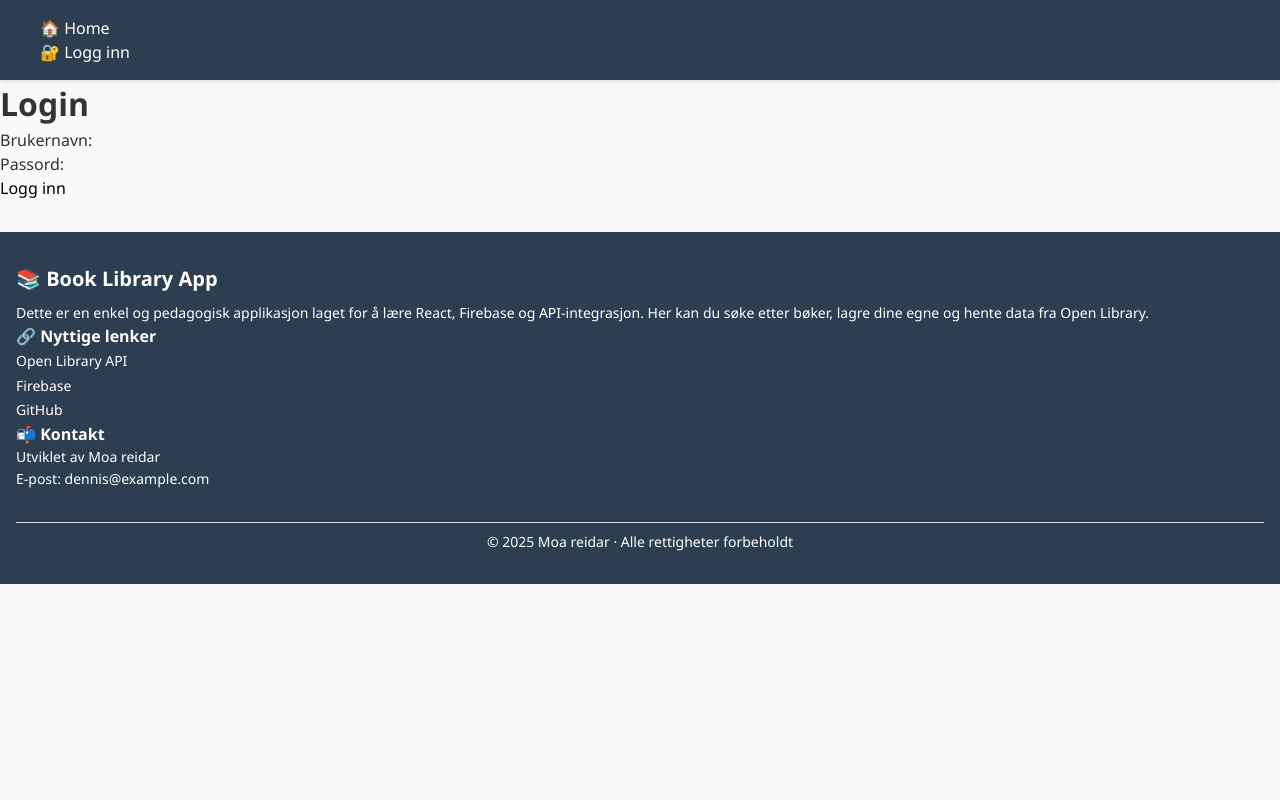
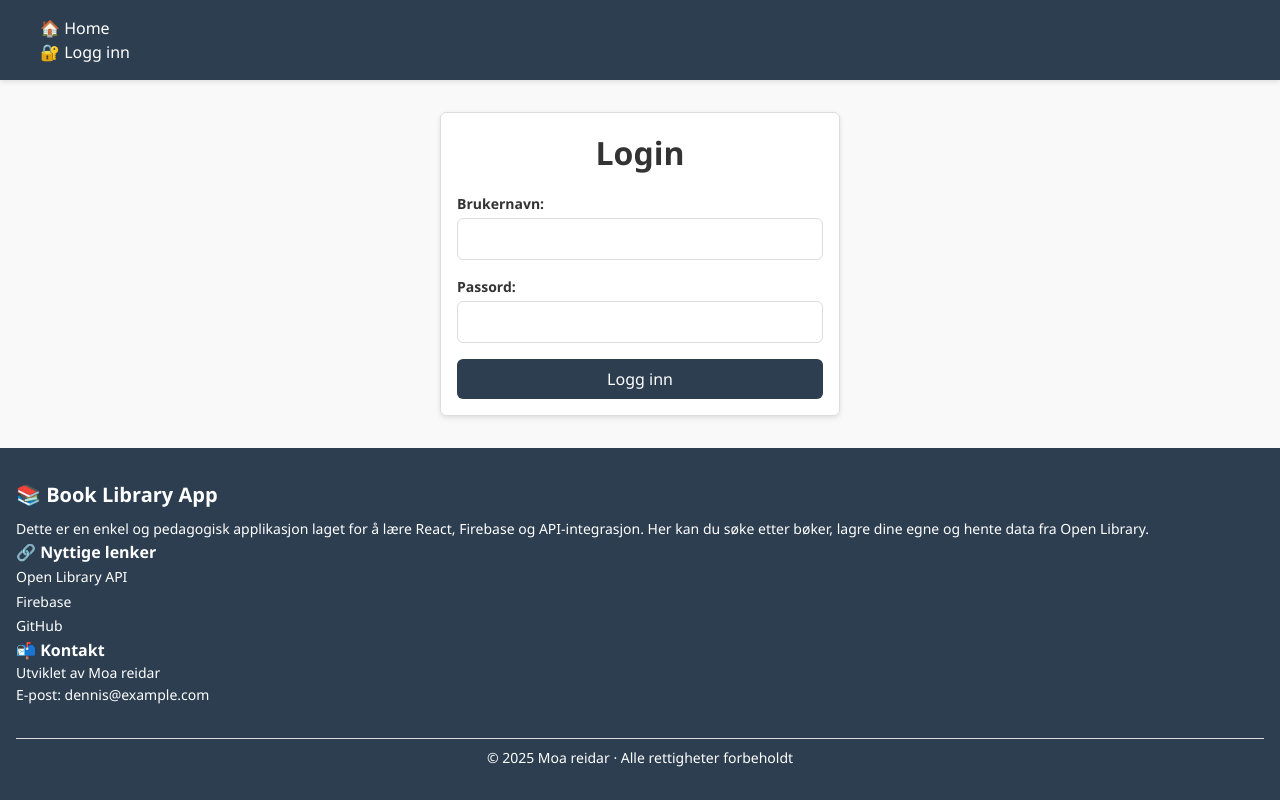
Before and after one commit to moa-reidar/final_project, a React (Vite) app: page /login in a window 1280 px wide. Built offline with nearby package versions, Linux system fonts and the light colour scheme.

Commit message:
Add login.css with styling for form fields, messages and buttons using BEM

```diff
--- a/src/css/login.css
+++ b/src/css/login.css
@@ -0,0 +1,63 @@
+.login {
+    max-width: 400px;
+    margin: var(--spacing-lg) auto;
+    padding: var(--spacing-md);
+    background-color: var(--color-surface);
+    border: var(--border-width) solid var(--color-border);
+    border-radius: var(--border-radius);
+    box-shadow: var(--box-shadow);
+  }
+
+  .login__heading {
+    font-size: var(--font-size-heading);
+    margin-bottom: var(--spacing-md);
+    text-align: center;
+  }
+
+  .login__form {
+    display: flex;
+    flex-direction: column;
+    gap: var(--spacing-md);
+  }
+
+  .login__field {
+    display: flex;
+    flex-direction: column;
+    gap: var(--spacing-xs);
+  }
+
+  .login__label {
+    font-weight: var(--font-weight-bold);
+    font-size: var(--font-size-small);
+  }
+
+  .login__input {
+    padding: var(--spacing-sm);
+    border: var(--border-width) solid var(--color-border);
+    border-radius: var(--border-radius);
+  }
+
+  .login__submit-button,
+  .login__logout-button {
+    padding: var(--spacing-sm);
+    border-radius: var(--border-radius);
+    background-color: var(--color-primary);
+    color: var(--color-text-light);
+    transition: background-color var(--transition-fast);
+  }
+
+  .login__submit-button:hover,
+  .login__logout-button:hover {
+    background-color: var(--color-secondary);
+  }
+
+  .login__error {
+    color: var(--color-error);
+    font-size: var(--font-size-small);
+    text-align: center;
+  }
+
+  .login__message {
+    text-align: center;
+    margin-bottom: var(--spacing-md);
+  }
```
